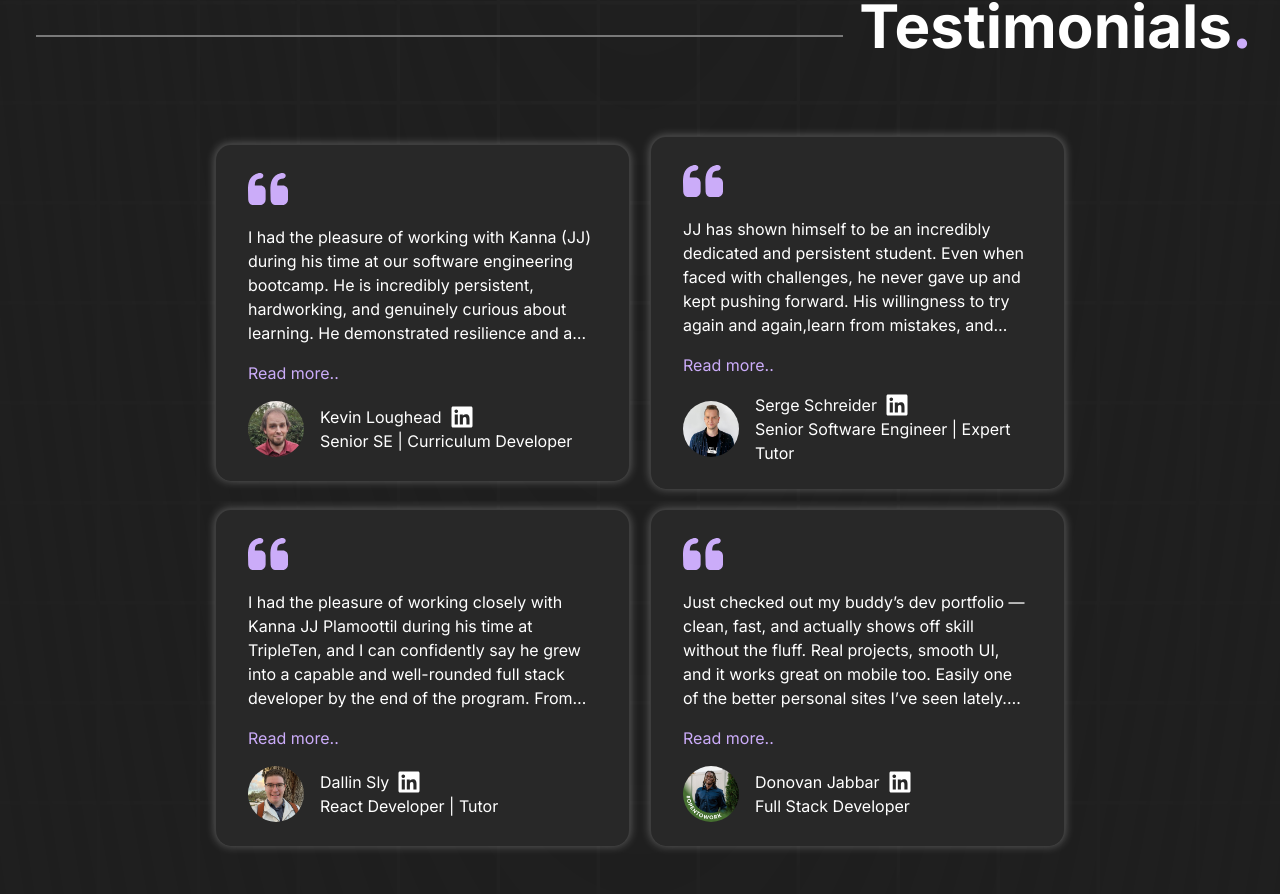
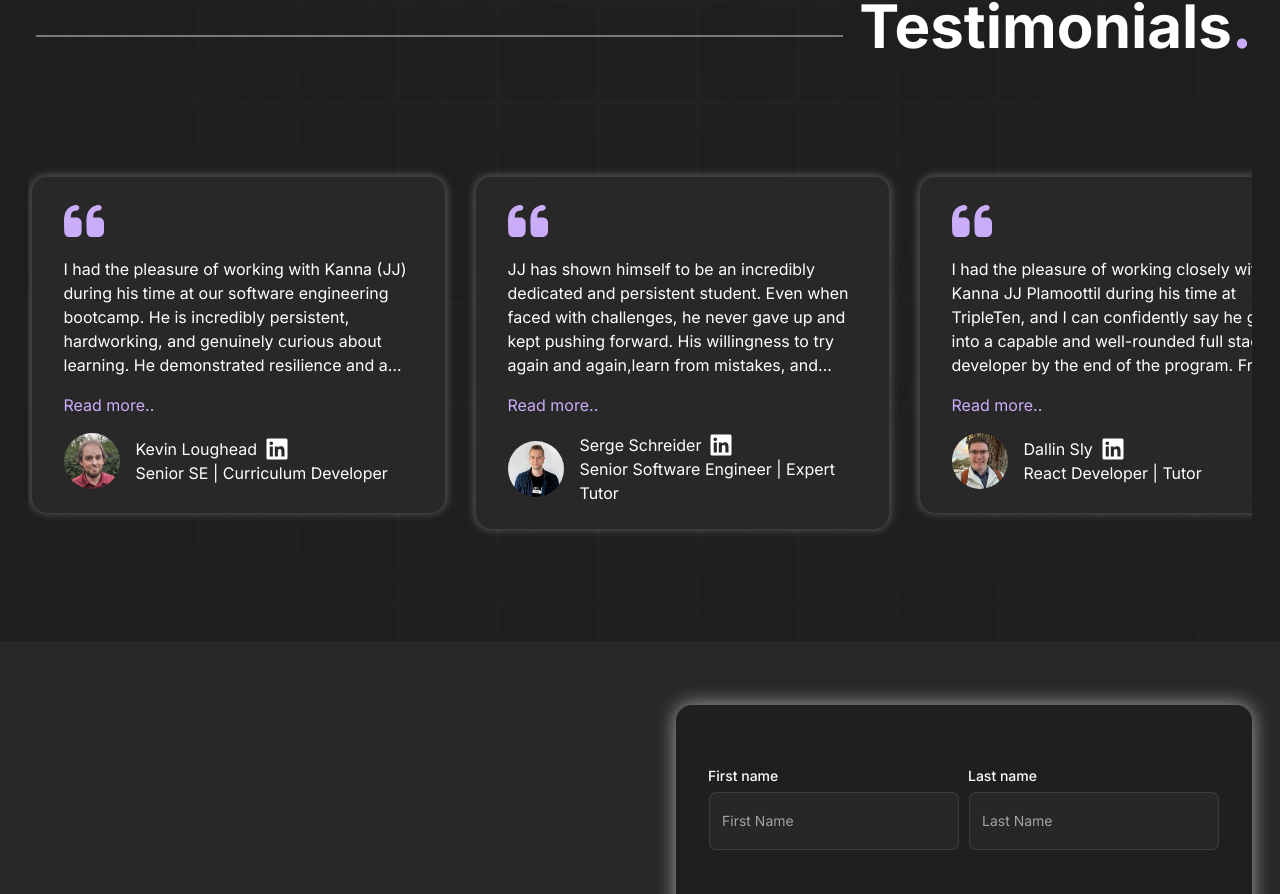
Before and after one commit to JohnPlamoottil/JJs_Portfolio, a Next.js app: page / in a window 1280 px wide. Shown: the part 4499-5393 px from the top of the page. Built offline with nearby package versions, Linux system fonts and the light colour scheme.

Commit message:
fix testimonials read more and read less feature

```diff
--- a/Components/Testimonials.tsx
+++ b/Components/Testimonials.tsx
@@ -1,12 +1,11 @@
 "use client";
-import React, { ReactNode } from "react";
+import React from "react";
 import { ProjectCard } from "./ui/ProjectCard";
 import { testimonials } from "@/data/data";
 import { TestimonialCard } from "./ui/TestimonialCard";
-
-export const Testimonials = ({ className }: { className?: ReactNode }) => {
+export const Testimonials = ({ className }: { className?: string }) => {
   return (
-    <section id="test" className={`relative ${className}`}>
+    <section id="test" className={`relative ${className ?? ""}`}>
       <div className="max-w-[1350px] m-auto px-7">
         <div className="flex gap-4 items-center sm:pb-10">
           <span className="border-[#797979] ml-2 border-[1px] w-full"></span>
@@ -14,7 +13,24 @@ export const Testimonials = ({ className }: { className?: ReactNode }) => {
             Testimonials<span className="text-purple">.</span>
           </h1>
         </div>
-        <TestimonialCard items={testimonials} />
+
+        {/* Horizontal testimonial row: scrollable on small screens, full row on large screens */}
+        <div className="mt-6">
+          <div
+            role="list"
+            aria-label="Testimonials"
+            className="flex gap-6 overflow-x-auto py-4 px-1 snap-x snap-mandatory scrollbar-thin scrollbar-thumb-gray-700"
+          >
+            {testimonials.map((testimonial, idx) => (
+              <div
+                key={(testimonial as any).id ?? idx}
+                className="flex-shrink-0 w-[280px] sm:w-[320px] md:w-[360px] lg:w-[420px] snap-start"
+              >
+                <TestimonialCard item={testimonial} />
+              </div>
+            ))}
+          </div>
+        </div>
       </div>
     </section>
   );
--- a/Components/ui/TestimonialCard.tsx
+++ b/Components/ui/TestimonialCard.tsx
@@ -14,10 +14,10 @@ type Testimonial = {
 };
 
 type TestimonialCardProps = {
-  items: Testimonial[];
+  item: Testimonial;
 };
 
-export const TestimonialCard: React.FC<TestimonialCardProps> = ({ items }) => {
+export const TestimonialCard: React.FC<TestimonialCardProps> = ({ item }) => {
    const [showMore, setShowMore] = useState(false);
 
     const handleReadMore = () => {
@@ -29,7 +29,7 @@ export const TestimonialCard: React.FC<TestimonialCardProps> = ({ items }) => {
     };
   return (
     <ul className="flex flex-wrap gap-5 items-center justify-center">
-      {items.map((item) => (
+
         <li
           className="bg-black-200 max-w-[415px] relative rounded-2xl border border-b-0 flex-shrink-0 border-white/[0.1] px-8 py-6 md:w-[450px] shadow-[0_0_10px_rgba(255,255,255,0.3)]"
           key={item.name}
@@ -86,7 +86,7 @@ export const TestimonialCard: React.FC<TestimonialCardProps> = ({ items }) => {
             </div>
           </blockquote>
         </li>
-      ))}
+
     </ul>
   );
 };
```
